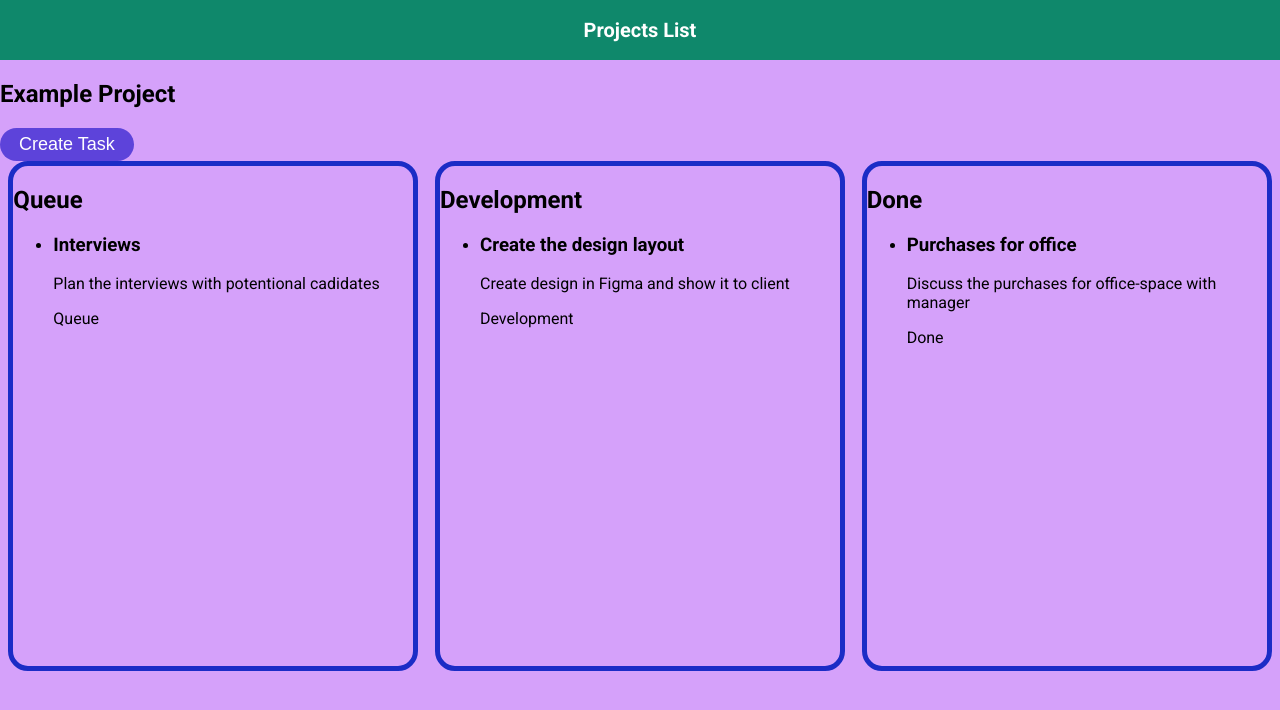
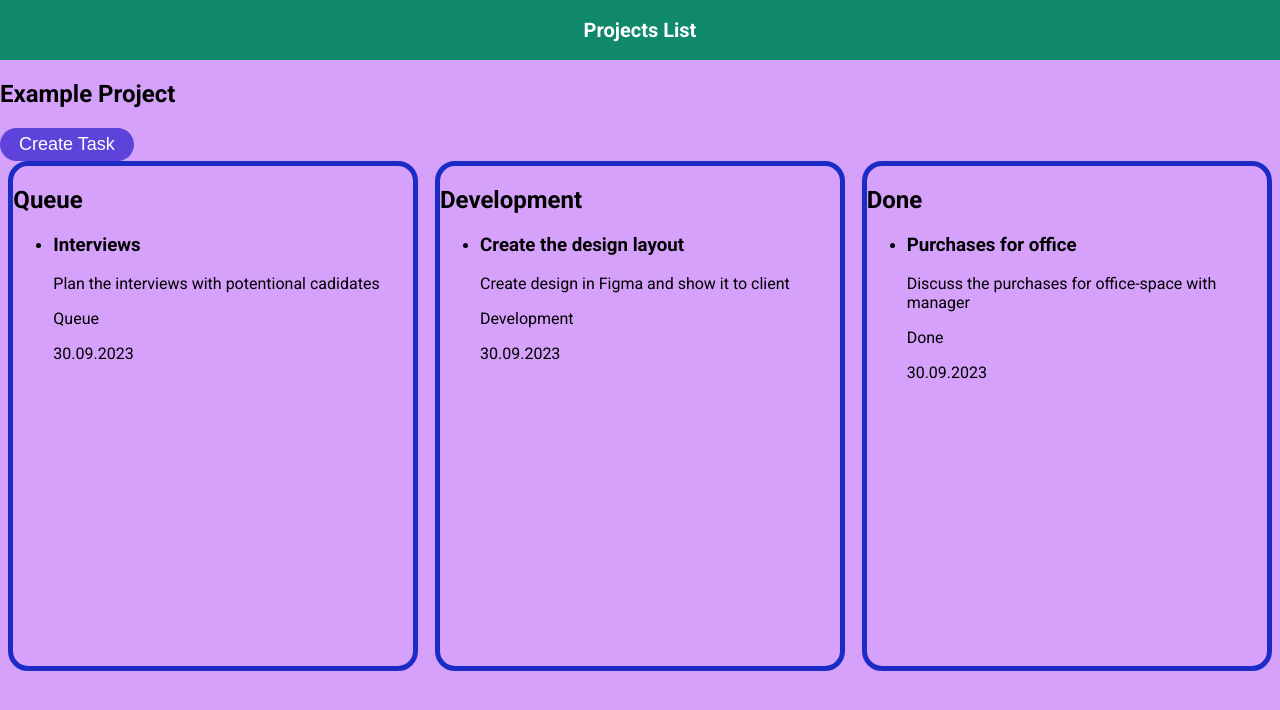
Before and after one commit to Ave-Mari/projects-board, a React (Vite) app: page /projects/142354 in a window 1280 px wide. Shown: the top 710 px of the page. Built offline with nearby package versions, Linux system fonts and the light colour scheme; a web font is replaced by a local one.

Commit message:
add date element to component

```diff
--- a/src/components/TaskItem/TaskItem.jsx
+++ b/src/components/TaskItem/TaskItem.jsx
@@ -1,11 +1,12 @@
 import React from "react";
 
-export default function TaskItem({ headline, description, status }) {
+export default function TaskItem({ headline, description, status, date }) {
   return (
     <li>
       <h3>{headline}</h3>
       <p>{description}</p>
       <p>{status}</p>
+      <p>{date}</p>
     </li>
   );
 }
```
